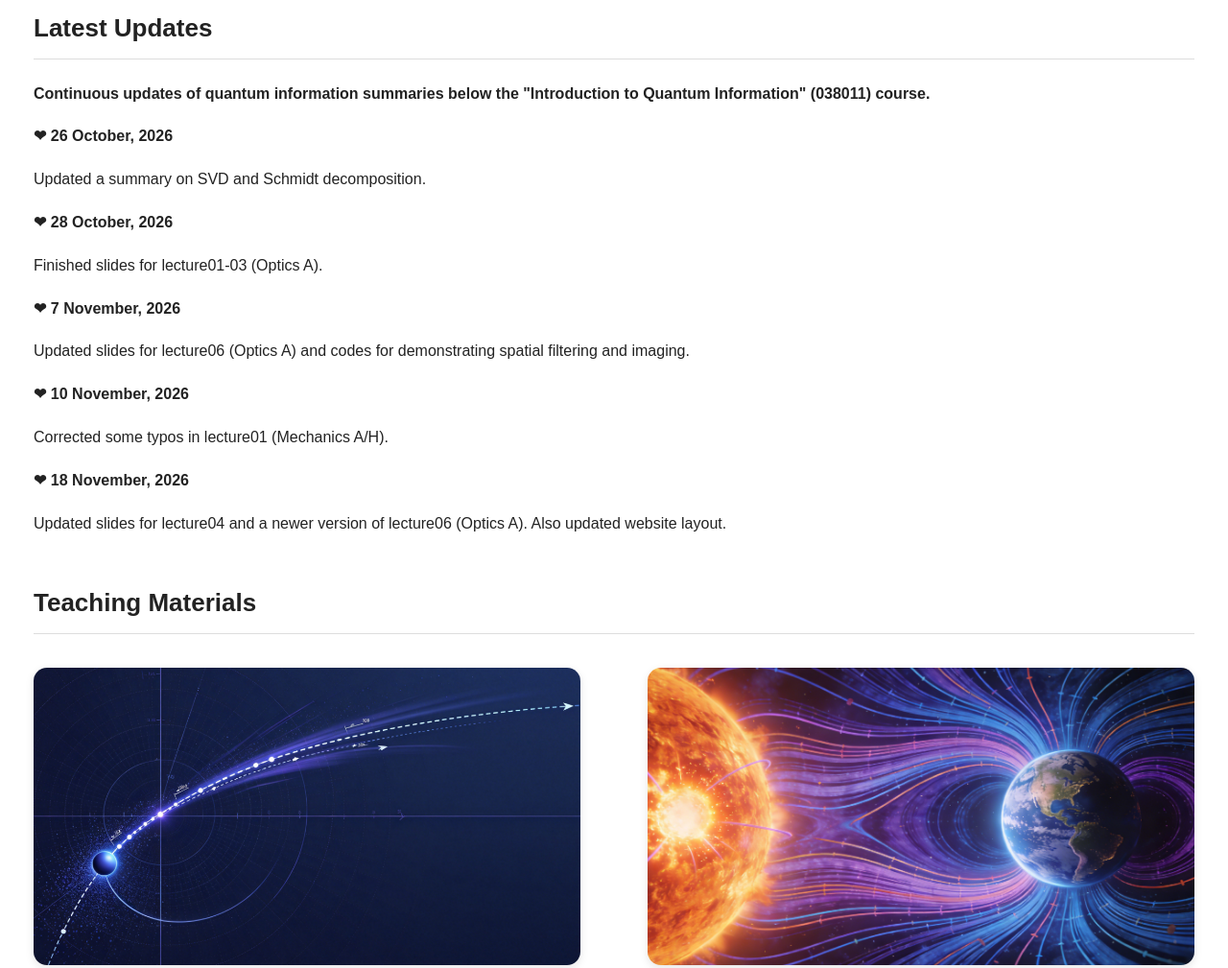
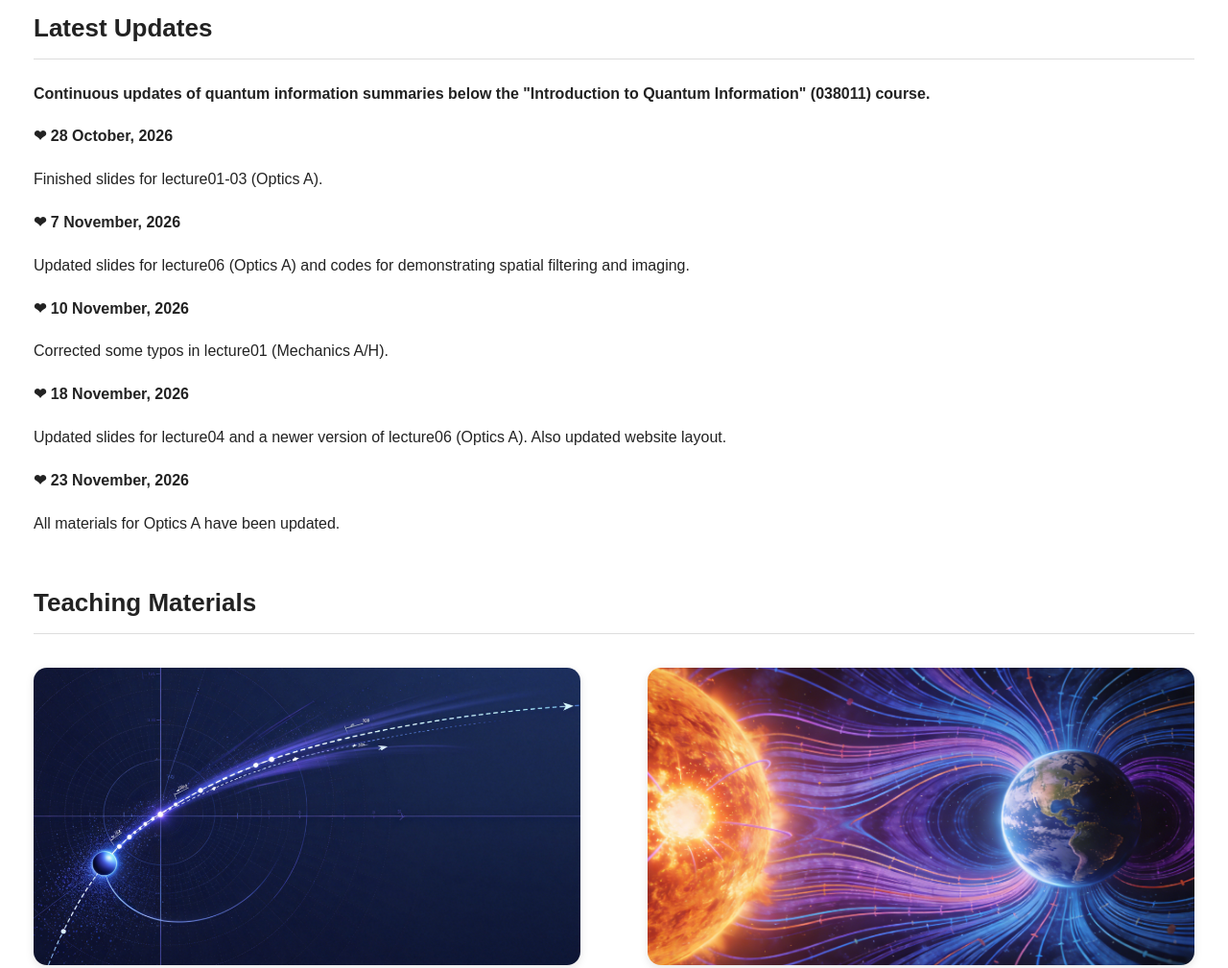
Before and after one commit to tranquility05/tranquility.github.io, a plain HTML site: page index.html in a window 1280 px wide. Shown: the part 1300-2309 px from the top of the page at 96% size. Drawn offline with Linux system fonts and the light colour scheme.

Commit message:
Add files via upload

```diff
--- a/index.html
+++ b/index.html
@@ -293,13 +293,6 @@ Continuous updates of quantum information summaries below the "Introduction to Q
 </p>
 
 <p>
-<b>❤ 26 October, 2026</b>
-</p>
-<p>
-Updated a summary on SVD and Schmidt decomposition.
-</p>
-
-<p>
 <b>❤ 28 October, 2026</b>
 </p>
 <p>
@@ -325,6 +318,13 @@ Corrected some typos in lecture01 (Mechanics A/H).
 </p>
 <p>
 Updated slides for lecture04 and a newer version of lecture06 (Optics A). Also updated website layout.
+</p>
+
+<p>
+<b>❤ 23 November, 2026</b>
+</p>
+<p>
+All materials for Optics A have been updated.
 </p>
 
 <!-- 教学资料 -->
@@ -735,10 +735,6 @@ Fall 2025, Fall 2026 (Peer-Assisted Learning), Winter 2027
 </div>
 
 <div class="material">
-<b>※※ This section will be updated throughout Fall 2026. ※※</b>
-</div>
-
-<div class="material">
 
 📄
 
@@ -775,7 +771,7 @@ Lecture04: Diffraction (PDF)
 📄
 
 <a href="26-optics05.pdf">
-Lecture05: Information Optics and Holography (PDF) - To be updated
+Lecture05: Information Optics and Holography (PDF)
 </a>
 
 <br>
```
Also changed, not shown: 1 other file.
